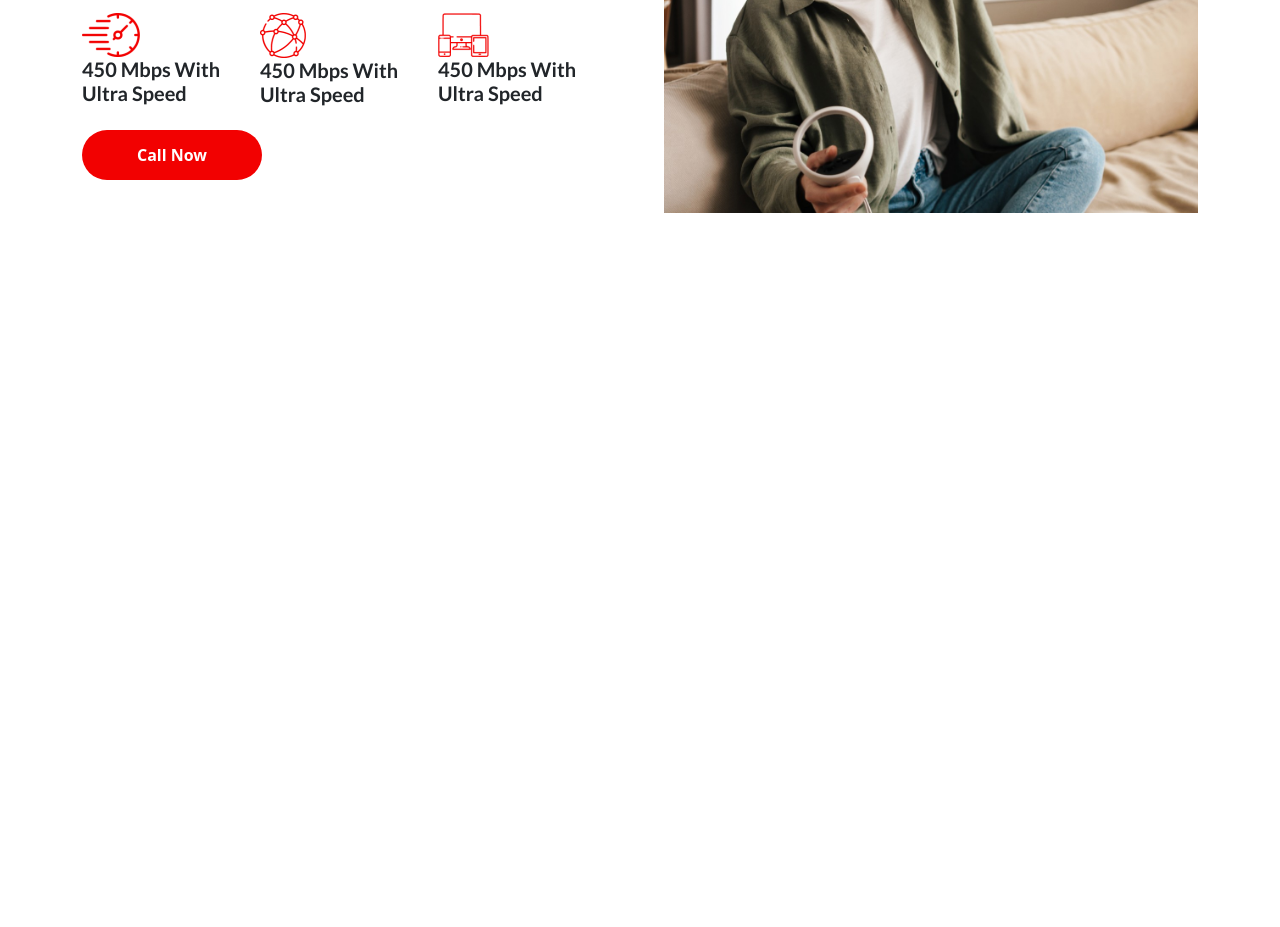
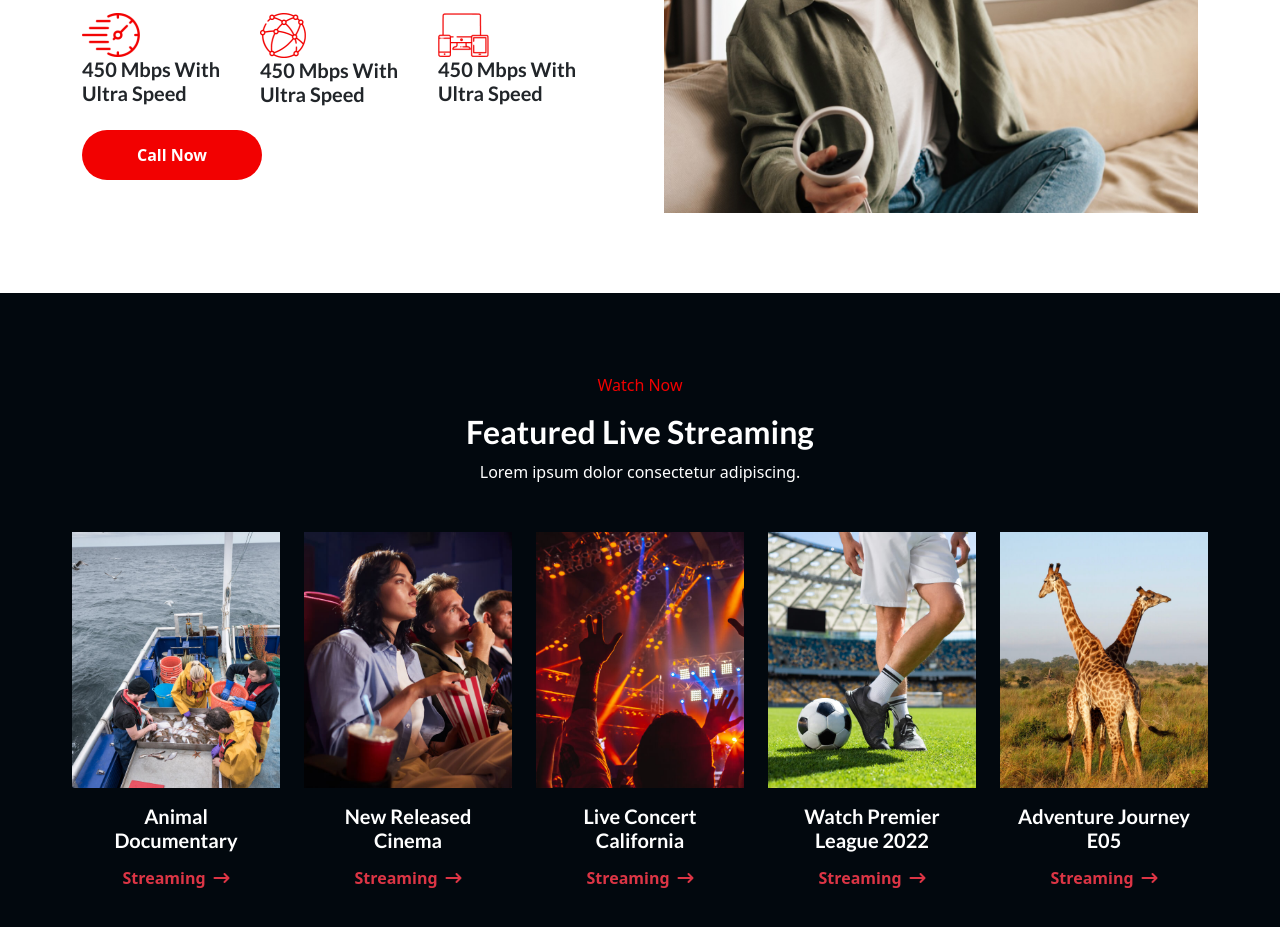
Before and after one commit to programmernizam/protel, a plain HTML site: page index.html in a window 1280 px wide. Shown: the part 4524-5451 px from the top of the page. Before the commit the page ends 4817 px from the top, so only its background shows below. Drawn offline with nearby package versions, Linux system fonts and the light colour scheme; files whose address does not match are found by name.

Commit message:
Create streaming section

```diff
--- a/index.html
+++ b/index.html
@@ -13,6 +13,10 @@
     <link
       rel="stylesheet"
       href="https://cdn.jsdelivr.net/npm/bootstrap@5.2.2/dist/css/bootstrap.min.css"
+    />
+    <link
+      rel="stylesheet"
+      href="https://cdnjs.cloudflare.com/ajax/libs/font-awesome/6.2.0/css/all.min.css"
     />
   </head>
   <body>
@@ -154,7 +158,7 @@
             </div>
             <div class="col-lg-6 d-lg-flex align-items-center">
               <div>
-                <p style="color: var(--primary-color)">About Us</p>
+                <p class="text_danger">About Us</p>
                 <h2 class="h1">
                   Discover The World’s Fastest Network Provider
                 </h2>
@@ -165,12 +169,12 @@
                 </p>
                 <div class="d-lg-flex justify-content-between w-75">
                   <div>
-                    <h3 style="color: var(--primary-color)">24x7</h3>
+                    <h3 class="text_danger">24x7</h3>
                     <h4>Super Fast Support</h4>
                     <p>Donec at maximus nunc.</p>
                   </div>
                   <div>
-                    <h3 style="color: var(--primary-color)">15+</h3>
+                    <h3 class="text_danger">15+</h3>
                     <h4>Years Of Experience</h4>
                     <p>Donec at maximus nunc.</p>
                   </div>
@@ -188,7 +192,7 @@
       <section class="our_service">
         <div class="container">
           <div class="service_top text-center mb-5">
-            <p style="color: var(--primary-color)">Our Service</p>
+            <p class="text_danger">Our Service</p>
             <h2>Explore The Magic Of The Network</h2>
             <p>Lorem ipsum dolo consectetur adi.</p>
           </div>
@@ -302,7 +306,7 @@
       <section class="feature">
         <div class="container">
           <div class="feature_top text-center mb-5">
-            <p style="color: var(--primary-color)">Features</p>
+            <p class="text_danger">Features</p>
             <h2>
               Discover The Experience <br />
               Unique Features
@@ -422,7 +426,7 @@
           <div class="row g-5">
             <div class="col-lg-6 d-lg-flex align-items-center">
               <div>
-                <p style="color: var(--primary-color)">Why Find Us</p>
+                <p class="text_danger">Why Find Us</p>
                 <h2 class="h1">More Reason To Find Us & Choose Our Plans</h2>
                 <p>
                   Lorem ipsum dolor sit amet consectetur adipiscing elit. Donec
@@ -459,8 +463,83 @@
         </div>
       </section>
       <!-- Find Us End -->
+      <!-- Stream Start -->
+      <section class="stream">
+        <div class="container-fluid">
+          <div class="div text-center">
+            <p class="text_danger">Watch Now</p>
+            <h2 class="text-white">Featured Live Streaming</h2>
+            <p class="text-white">Lorem ipsum dolor consectetur adipiscing.</p>
+          </div>
+          <div class="row row-cols-1 row-cols-md-3 row-cols-lg-5 m-5">
+            <div class="col">
+              <div class="card h-100 border-0 rounded-0 bg-transparent">
+                <img src="./assets/watch/watch (1).jpeg" class="w-100" alt="" />
+                <div class="card-body text-center">
+                  <h5 class="text-white">Animal Documentary</h5>
+                  <button class="btn border-0 text-danger fw-bold">
+                    Streaming<i class="fa-solid fa-arrow-right-long ms-2"></i>
+                  </button>
+                </div>
+              </div>
+            </div>
+            <div class="col">
+              <div class="card h-100 border-0 rounded-0 bg-transparent">
+                <img src="./assets/watch/watch (2).jpeg" class="w-100" alt="" />
+                <div class="card-body text-center">
+                  <h5 class="text-white">New Released Cinema</h5>
+                  <button class="btn border-0 text-danger fw-bold">
+                    Streaming<i class="fa-solid fa-arrow-right-long ms-2"></i>
+                  </button>
+                </div>
+              </div>
+            </div>
+            <div class="col">
+              <div class="card h-100 border-0 rounded-0 bg-transparent">
+                <img src="./assets/watch/watch (3).jpeg" class="w-100" alt="" />
+                <div class="card-body text-center">
+                  <h5 class="text-white">Live Concert California</h5>
+                  <button class="btn border-0 text-danger fw-bold">
+                    Streaming<i class="fa-solid fa-arrow-right-long ms-2"></i>
+                  </button>
+                </div>
+              </div>
+            </div>
+            <div class="col">
+              <div class="card h-100 border-0 rounded-0 bg-transparent">
+                <img src="./assets/watch/watch (4).jpeg" class="w-100" alt="" />
+                <div class="card-body text-center">
+                  <h5 class="text-white">Watch Premier League 2022</h5>
+                  <button class="btn border-0 text-danger fw-bold">
+                    Streaming<i class="fa-solid fa-arrow-right-long ms-2"></i>
+                  </button>
+                </div>
+              </div>
+            </div>
+            <div class="col">
+              <div class="card h-100 border-0 rounded-0 bg-transparent">
+                <img src="./assets/watch/watch (5).jpeg" class="w-100" alt="" />
+                <div class="card-body text-center">
+                  <h5 class="text-white">Adventure Journey E05</h5>
+                  <button class="btn border-0 text-danger fw-bold">
+                    Streaming<i class="fa-solid fa-arrow-right-long ms-2"></i>
+                  </button>
+                </div>
+              </div>
+            </div>
+          </div>
+        </div>
+      </section>
+      <!-- Stream End -->
     </main>
-
+    <!-- Footer -->
+    <footer class="footer">
+      <div class="container">
+        <div class="row row-cols-1 row-cols-md-2 row-cols-lg-4">
+          <div class="col"></div>
+        </div>
+      </div>
+    </footer>
     <!-- Bootstrap JS CDN -->
     <script src="https://cdn.jsdelivr.net/npm/bootstrap@5.2.2/dist/js/bootstrap.bundle.min.js"></script>
   </body>
--- a/style/style.css
+++ b/style/style.css
@@ -20,6 +20,9 @@ body {
   --accent-color: #000000;
   --bg-color: #f8f8f8;
   --bg-color-dark: #02080e;
+}
+.text_danger {
+  color: var(--primary-color);
 }
 .primary-button {
   border-radius: 50px;
@@ -142,3 +145,8 @@ body {
 .find_us {
   padding: 80px 0;
 }
+/* Stream */
+.stream {
+  padding: 80px 0;
+  background-color: var(--bg-color-dark);
+}
```
